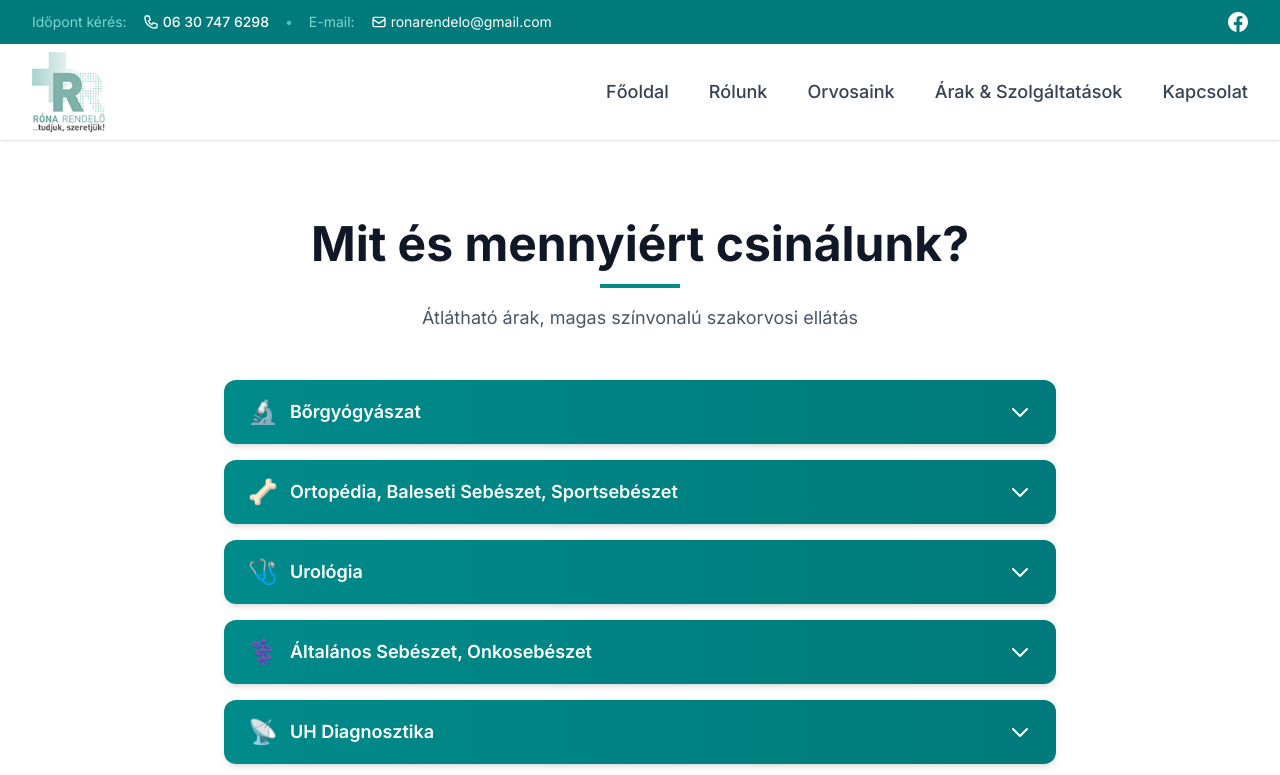
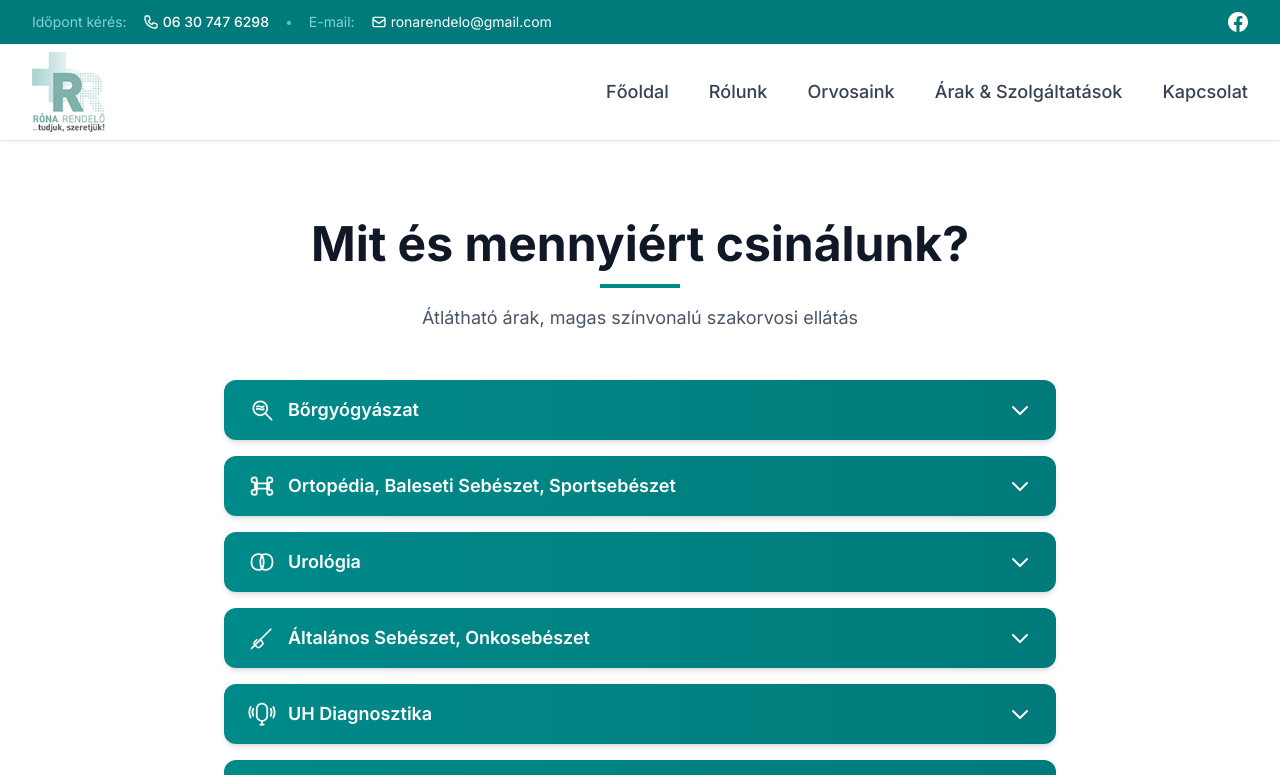
Before and after one commit to krisztajo/rona-static, a Next.js app: page /szolgaltatasok in a window 1280 px wide. Shown: the top 775 px of the page. Built offline with nearby package versions, Linux system fonts and the light colour scheme.

Commit message:
Egységes SVG ikon készlet, főoldal és szolgáltatások oldal frissítve

```diff
--- a/src/app/page.tsx
+++ b/src/app/page.tsx
@@ -2,6 +2,14 @@ import Link from "next/link";
 import { doctors } from "@/data/doctors";
 import { contactInfo } from "@/data/contact";
 import DoctorCard from "@/components/DoctorCard";
+import {
+  DermatologyIcon,
+  OrthopedicsIcon,
+  TraumatologyIcon,
+  UrologyIcon,
+  SurgeryIcon,
+  UltrasoundIcon,
+} from "@/components/icons/ServiceIcons";
 
 export default function Home() {
   // Show first 4 doctors on homepage
@@ -131,19 +139,19 @@ export default function Home() {
 
           <div className="grid sm:grid-cols-2 lg:grid-cols-3 gap-6">
             {[
-              { name: "Bőrgyógyászat", icon: "🔬", desc: "Anyajegyszűrés, bőrbetegségek, kozmetológia" },
-              { name: "Ortopédia", icon: "🦴", desc: "Mozgásszervi betegségek, sportsérülések" },
-              { name: "Traumatológia", icon: "🩹", desc: "Baleseti sebészet, töréskezelés" },
-              { name: "Urológia", icon: "🩺", desc: "Urológiai vizsgálatok és kezelések" },
-              { name: "Sebészet", icon: "⚕️", desc: "Általános és onkosebészet" },
-              { name: "UH Diagnosztika", icon: "📡", desc: "Ultrahang vizsgálatok" },
+              { name: "Bőrgyógyászat", icon: DermatologyIcon, desc: "Anyajegyszűrés, bőrbetegségek, kozmetológia" },
+              { name: "Ortopédia", icon: OrthopedicsIcon, desc: "Mozgásszervi betegségek, sportsérülések" },
+              { name: "Traumatológia", icon: TraumatologyIcon, desc: "Baleseti sebészet, töréskezelés" },
+              { name: "Urológia", icon: UrologyIcon, desc: "Urológiai vizsgálatok és kezelések" },
+              { name: "Sebészet", icon: SurgeryIcon, desc: "Általános és onkosebészet" },
+              { name: "UH Diagnosztika", icon: UltrasoundIcon, desc: "Ultrahang vizsgálatok" },
             ].map((specialty) => (
               <Link
                 key={specialty.name}
                 href="/szolgaltatasok"
                 className="bg-white p-6 rounded-xl shadow-sm hover:shadow-md transition-shadow group"
               >
-                <span className="text-4xl mb-4 block">{specialty.icon}</span>
+                <specialty.icon size={40} className="text-rona-600 mb-4" />
                 <h3 className="font-semibold text-lg text-gray-900 group-hover:text-rona-600 transition-colors mb-2">
                   {specialty.name}
                 </h3>
--- a/src/app/szolgaltatasok/page.tsx
+++ b/src/app/szolgaltatasok/page.tsx
@@ -3,6 +3,7 @@
 import { useState } from "react";
 import { serviceCategories } from "@/data/services";
 import { contactInfo } from "@/data/contact";
+import { ServiceIcon } from "@/components/icons/ServiceIcons";
 
 export default function SzolgaltatasokPage() {
   const [openCategory, setOpenCategory] = useState<string | null>(null);
@@ -38,7 +39,7 @@ export default function SzolgaltatasokPage() {
                 className="w-full px-6 py-4 flex items-center justify-between bg-gradient-to-r from-rona-600 to-rona-700 text-white hover:from-rona-700 hover:to-rona-800 transition-all"
               >
                 <span className="flex items-center gap-3 text-lg font-semibold">
-                  <span className="text-2xl">{category.icon}</span>
+                  <ServiceIcon serviceId={category.id} size={28} className="flex-shrink-0" />
                   {category.name}
                 </span>
                 <svg
--- /dev/null
+++ b/src/components/icons/ServiceIcons.tsx
@@ -0,0 +1,221 @@
+// Egységes ikon készlet a szolgáltatásokhoz
+// Stílus: letisztult, flat design, azonos vonalvastagság (2px), lekerekített sarkok, árnyék nélkül
+// Színpaletta: currentColor (öröklődik a szülőtől)
+
+import React from "react";
+
+interface IconProps {
+  className?: string;
+  size?: number;
+}
+
+const defaultSize = 32;
+const strokeWidth = 2;
+
+// Bőrgyógyászat - Mikroszkóp/nagyító bőrrel
+export const DermatologyIcon: React.FC<IconProps> = ({ className = "", size = defaultSize }) => (
+  <svg
+    width={size}
+    height={size}
+    viewBox="0 0 32 32"
+    fill="none"
+    stroke="currentColor"
+    strokeWidth={strokeWidth}
+    strokeLinecap="round"
+    strokeLinejoin="round"
+    className={className}
+  >
+    {/* Nagyító */}
+    <circle cx="14" cy="14" r="8" />
+    <line x1="20" y1="20" x2="27" y2="27" />
+    {/* Bőrrétegek */}
+    <path d="M10 12 Q12 11, 14 12 Q16 13, 18 12" />
+    <path d="M10 15 Q12 14, 14 15 Q16 16, 18 15" />
+  </svg>
+);
+
+// Ortopédia - Csont
+export const OrthopedicsIcon: React.FC<IconProps> = ({ className = "", size = defaultSize }) => (
+  <svg
+    width={size}
+    height={size}
+    viewBox="0 0 32 32"
+    fill="none"
+    stroke="currentColor"
+    strokeWidth={strokeWidth}
+    strokeLinecap="round"
+    strokeLinejoin="round"
+    className={className}
+  >
+    {/* Csont forma */}
+    <path d="M8 6 Q4 6, 4 9 Q4 12, 8 12 L8 20 Q4 20, 4 23 Q4 26, 8 26 Q10 26, 10 23 L10 9 Q10 6, 8 6" />
+    <path d="M24 6 Q28 6, 28 9 Q28 12, 24 12 L24 20 Q28 20, 28 23 Q28 26, 24 26 Q22 26, 22 23 L22 9 Q22 6, 24 6" />
+    <rect x="10" y="13" width="12" height="6" rx="1" />
+  </svg>
+);
+
+// Urológia - Vese
+export const UrologyIcon: React.FC<IconProps> = ({ className = "", size = defaultSize }) => (
+  <svg
+    width={size}
+    height={size}
+    viewBox="0 0 32 32"
+    fill="none"
+    stroke="currentColor"
+    strokeWidth={strokeWidth}
+    strokeLinecap="round"
+    strokeLinejoin="round"
+    className={className}
+  >
+    {/* Vese forma */}
+    <path d="M8 8 Q4 10, 4 16 Q4 22, 8 24 Q12 26, 16 24 Q14 20, 14 16 Q14 12, 16 8 Q12 6, 8 8" />
+    <path d="M24 8 Q28 10, 28 16 Q28 22, 24 24 Q20 26, 16 24 Q18 20, 18 16 Q18 12, 16 8 Q20 6, 24 8" />
+  </svg>
+);
+
+// Általános Sebészet - Szike
+export const SurgeryIcon: React.FC<IconProps> = ({ className = "", size = defaultSize }) => (
+  <svg
+    width={size}
+    height={size}
+    viewBox="0 0 32 32"
+    fill="none"
+    stroke="currentColor"
+    strokeWidth={strokeWidth}
+    strokeLinecap="round"
+    strokeLinejoin="round"
+    className={className}
+  >
+    {/* Szike */}
+    <path d="M6 26 L14 18" />
+    <path d="M14 18 L20 12 Q22 10, 24 8 L26 6" />
+    <path d="M14 18 L16 20 Q18 22, 16 24 L14 26 Q12 28, 10 26 L8 24 Q6 22, 8 20 L10 18" />
+    {/* Markolat */}
+    <line x1="6" y1="26" x2="4" y2="28" />
+  </svg>
+);
+
+// UH Diagnosztika - Ultrahang fejegység
+export const UltrasoundIcon: React.FC<IconProps> = ({ className = "", size = defaultSize }) => (
+  <svg
+    width={size}
+    height={size}
+    viewBox="0 0 32 32"
+    fill="none"
+    stroke="currentColor"
+    strokeWidth={strokeWidth}
+    strokeLinecap="round"
+    strokeLinejoin="round"
+    className={className}
+  >
+    {/* Ultrahang fejegység */}
+    <rect x="10" y="4" width="12" height="20" rx="6" />
+    {/* Kábel */}
+    <path d="M16 24 L16 28" />
+    <path d="M14 28 L18 28" />
+    {/* Hullámok */}
+    <path d="M6 10 Q4 14, 6 18" />
+    <path d="M26 10 Q28 14, 26 18" />
+    <path d="M3 8 Q0 14, 3 20" />
+    <path d="M29 8 Q32 14, 29 20" />
+  </svg>
+);
+
+// Gyermeksebészet - Gyermek figura
+export const PediatricSurgeryIcon: React.FC<IconProps> = ({ className = "", size = defaultSize }) => (
+  <svg
+    width={size}
+    height={size}
+    viewBox="0 0 32 32"
+    fill="none"
+    stroke="currentColor"
+    strokeWidth={strokeWidth}
+    strokeLinecap="round"
+    strokeLinejoin="round"
+    className={className}
+  >
+    {/* Fej */}
+    <circle cx="16" cy="8" r="5" />
+    {/* Test */}
+    <path d="M16 13 L16 20" />
+    {/* Karok */}
+    <path d="M16 15 L10 18" />
+    <path d="M16 15 L22 18" />
+    {/* Lábak */}
+    <path d="M16 20 L12 28" />
+    <path d="M16 20 L20 28" />
+    {/* Kis szív a mellkason */}
+    <path d="M14 16 Q14 15, 15 15 Q16 15, 16 16 Q16 15, 17 15 Q18 15, 18 16 Q18 17, 16 19 Q14 17, 14 16" />
+  </svg>
+);
+
+// Traumatológia - Kötszer/ragtapasz
+export const TraumatologyIcon: React.FC<IconProps> = ({ className = "", size = defaultSize }) => (
+  <svg
+    width={size}
+    height={size}
+    viewBox="0 0 32 32"
+    fill="none"
+    stroke="currentColor"
+    strokeWidth={strokeWidth}
+    strokeLinecap="round"
+    strokeLinejoin="round"
+    className={className}
+  >
+    {/* Ragtapasz forma */}
+    <rect x="4" y="11" width="24" height="10" rx="2" />
+    {/* Közép rész */}
+    <rect x="11" y="11" width="10" height="10" />
+    {/* Lyukak a közepén */}
+    <circle cx="14" cy="14" r="1" />
+    <circle cx="18" cy="14" r="1" />
+    <circle cx="14" cy="18" r="1" />
+    <circle cx="18" cy="18" r="1" />
+    <circle cx="16" cy="16" r="1" />
+  </svg>
+);
+
+// Ikon mapping az ID-k alapján
+export const serviceIconMap: Record<string, React.FC<IconProps>> = {
+  borgyogyaszat: DermatologyIcon,
+  ortopedia: OrthopedicsIcon,
+  urologia: UrologyIcon,
+  sebeszet: SurgeryIcon,
+  ultrahang: UltrasoundIcon,
+  gyermeksebeszet: PediatricSurgeryIcon,
+  traumatologia: TraumatologyIcon,
+};
+
+// Univerzális ServiceIcon komponens
+export const ServiceIcon: React.FC<IconProps & { serviceId: string }> = ({
+  serviceId,
+  className = "",
+  size = defaultSize,
+}) => {
+  const IconComponent = serviceIconMap[serviceId];
+
+  if (!IconComponent) {
+    // Alapértelmezett ikon, ha nincs találat
+    return (
+      <svg
+        width={size}
+        height={size}
+        viewBox="0 0 32 32"
+        fill="none"
+        stroke="currentColor"
+        strokeWidth={strokeWidth}
+        strokeLinecap="round"
+        strokeLinejoin="round"
+        className={className}
+      >
+        <circle cx="16" cy="16" r="12" />
+        <line x1="16" y1="10" x2="16" y2="16" />
+        <line x1="16" y1="16" x2="20" y2="20" />
+      </svg>
+    );
+  }
+
+  return <IconComponent className={className} size={size} />;
+};
+
+export default ServiceIcon;
```
